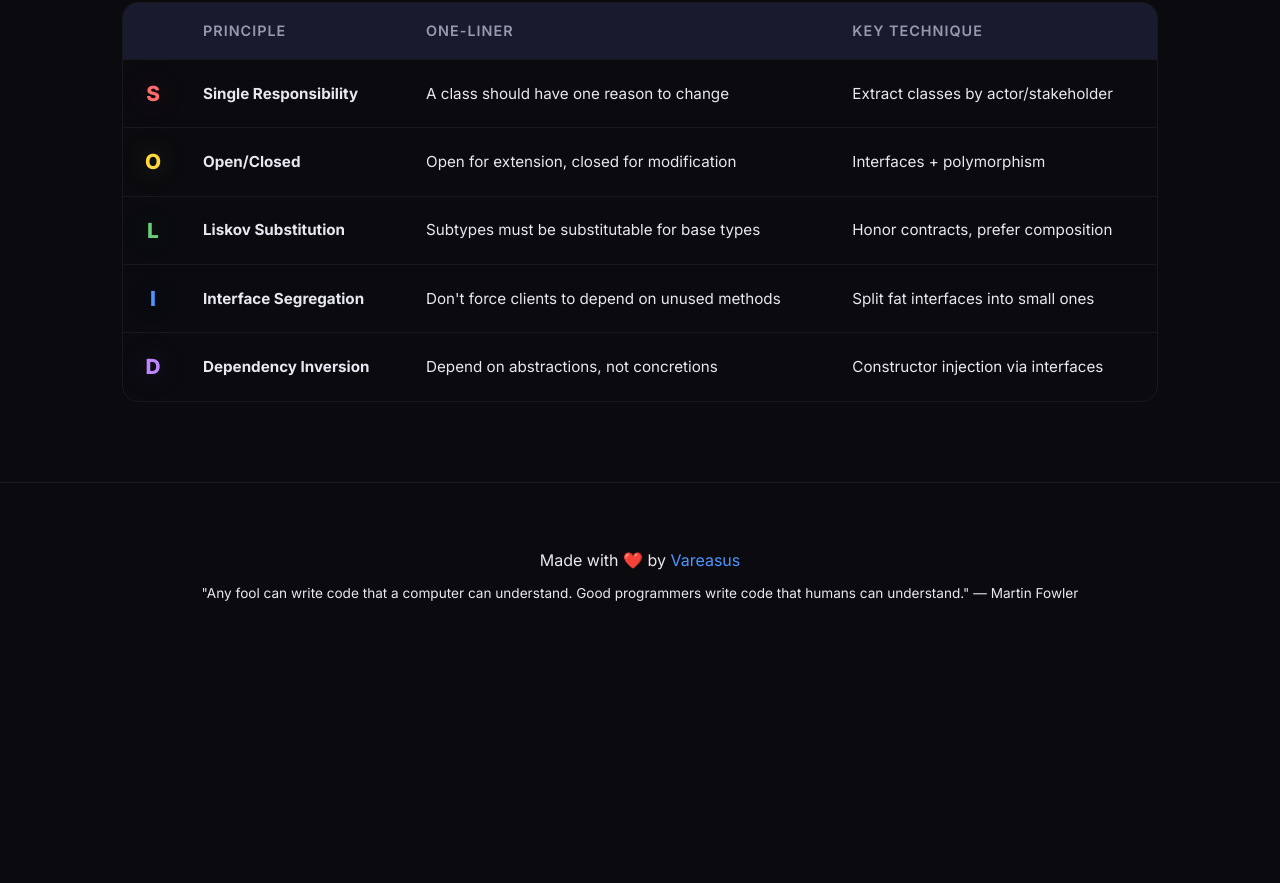
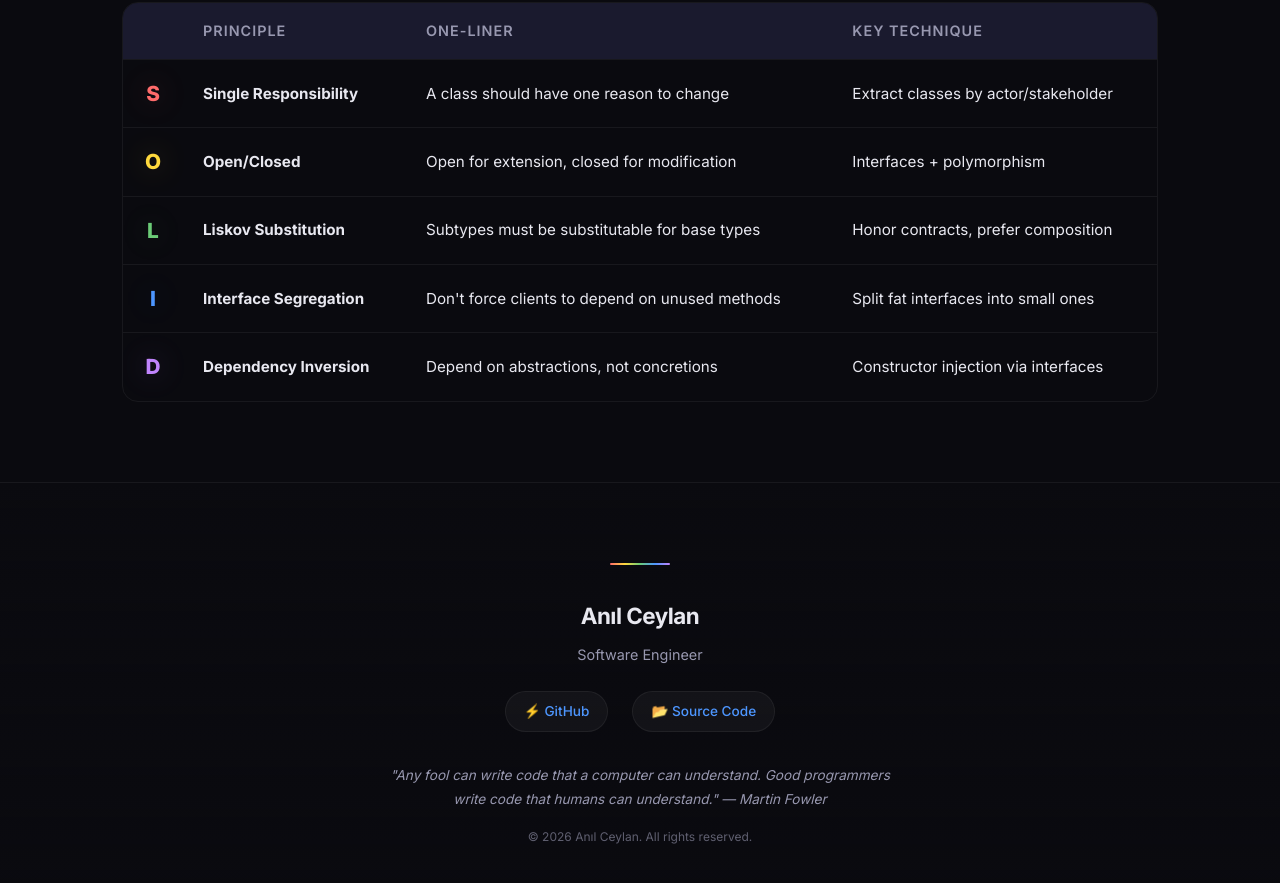
Before and after one commit to Vareasus/Design-Patterns, a plain HTML site: page index.html in a window 1280 px wide. Shown: the part 10945-11828 px from the top of the page. Before the commit the page ends 11614 px from the top, so only its background shows below. Drawn offline with Linux system fonts and the light colour scheme.

Commit message:
style: Professional footer with Anil Ceylan branding

```diff
--- a/index.html
+++ b/index.html
@@ -459,9 +459,76 @@
         /* ═══ FOOTER ═══ */
         .footer {
             text-align: center;
-            padding: 4rem 2rem;
+            padding: 5rem 2rem 3rem;
+            color: var(--text-secondary);
+            border-top: 1px solid var(--border);
+            background: linear-gradient(180deg, transparent, rgba(10, 10, 15, 0.8));
+        }
+
+        .footer-brand {
+            font-size: 1.4rem;
+            font-weight: 700;
+            color: var(--text-primary);
+            margin-bottom: 0.5rem;
+            letter-spacing: -0.5px;
+        }
+
+        .footer-role {
+            font-size: 0.9rem;
+            color: var(--text-secondary);
+            margin-bottom: 1.5rem;
+        }
+
+        .footer-links {
+            display: flex;
+            justify-content: center;
+            gap: 1.5rem;
+            margin-bottom: 2rem;
+            flex-wrap: wrap;
+        }
+
+        .footer-link {
+            display: inline-flex;
+            align-items: center;
+            gap: 6px;
+            padding: 8px 18px;
+            background: rgba(255, 255, 255, 0.04);
+            border: 1px solid var(--border);
+            border-radius: 100px;
+            color: var(--text-secondary);
+            text-decoration: none;
+            font-size: 0.85rem;
+            font-weight: 500;
+            transition: all 0.3s ease;
+        }
+
+        .footer-link:hover {
+            background: rgba(255, 255, 255, 0.08);
+            color: var(--text-primary);
+            border-color: rgba(255, 255, 255, 0.15);
+            transform: translateY(-2px);
+        }
+
+        .footer-divider {
+            width: 60px;
+            height: 2px;
+            background: linear-gradient(90deg, var(--accent-s), var(--accent-o), var(--accent-l), var(--accent-i), var(--accent-d));
+            margin: 0 auto 2rem;
+            border-radius: 2px;
+        }
+
+        .footer-quote {
+            font-style: italic;
+            font-size: 0.85rem;
             color: var(--text-muted);
-            border-top: 1px solid var(--border);
+            max-width: 500px;
+            margin: 0 auto 1rem;
+        }
+
+        .footer-copy {
+            font-size: 0.75rem;
+            color: var(--text-muted);
+            opacity: 0.6;
         }
 
         .footer a { color: var(--accent-i); text-decoration: none; }
@@ -946,8 +1013,15 @@
 
 <!-- ═══════════ FOOTER ═══════════ -->
 <footer class="footer">
-    <p>Made with ❤️ by <a href="https://github.com/Vareasus" target="_blank">Vareasus</a></p>
-    <p style="margin-top: 0.5rem; font-size: 0.85rem;">"Any fool can write code that a computer can understand. Good programmers write code that humans can understand." — Martin Fowler</p>
+    <div class="footer-divider"></div>
+    <p class="footer-brand">Anıl Ceylan</p>
+    <p class="footer-role">Software Engineer</p>
+    <div class="footer-links">
+        <a href="https://github.com/Vareasus" target="_blank" class="footer-link">⚡ GitHub</a>
+        <a href="https://github.com/Vareasus/Design-Patterns" target="_blank" class="footer-link">📂 Source Code</a>
+    </div>
+    <p class="footer-quote">"Any fool can write code that a computer can understand. Good programmers write code that humans can understand." — Martin Fowler</p>
+    <p class="footer-copy">© 2026 Anıl Ceylan. All rights reserved.</p>
 </footer>
 
 <script>
```
Also changed, not shown: 1 other file.
